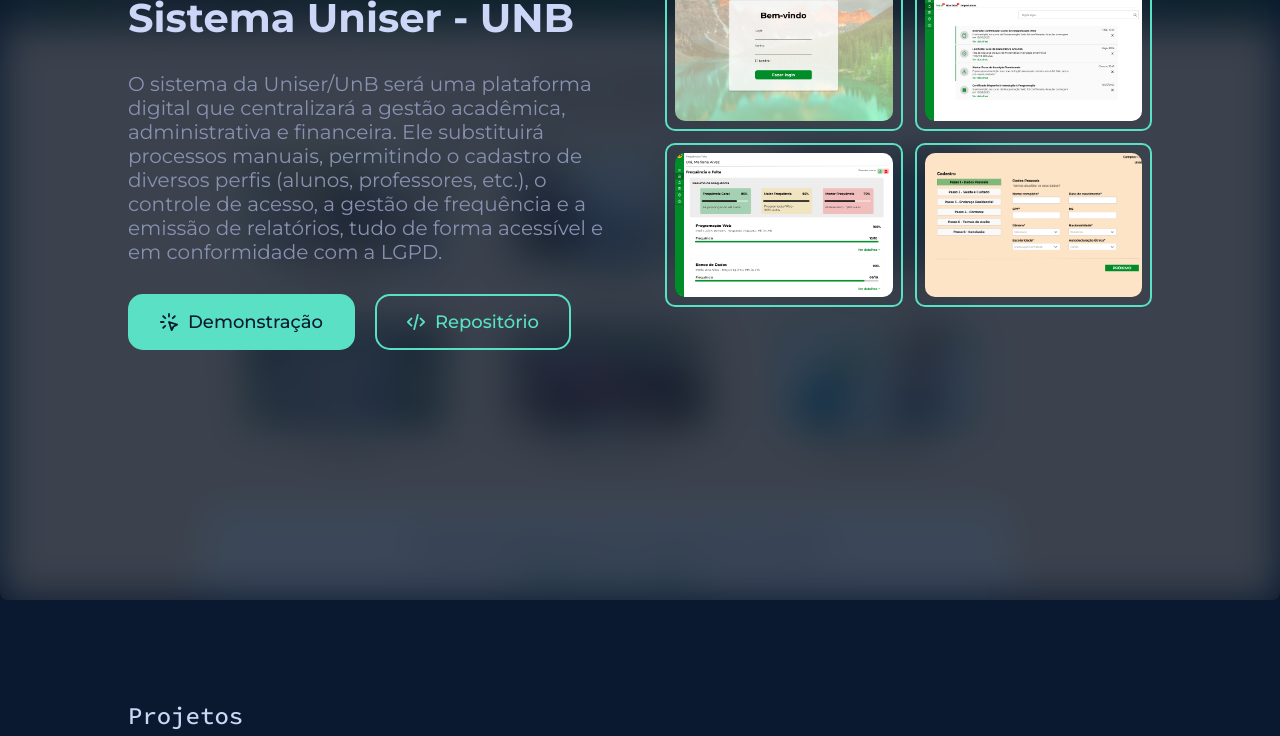
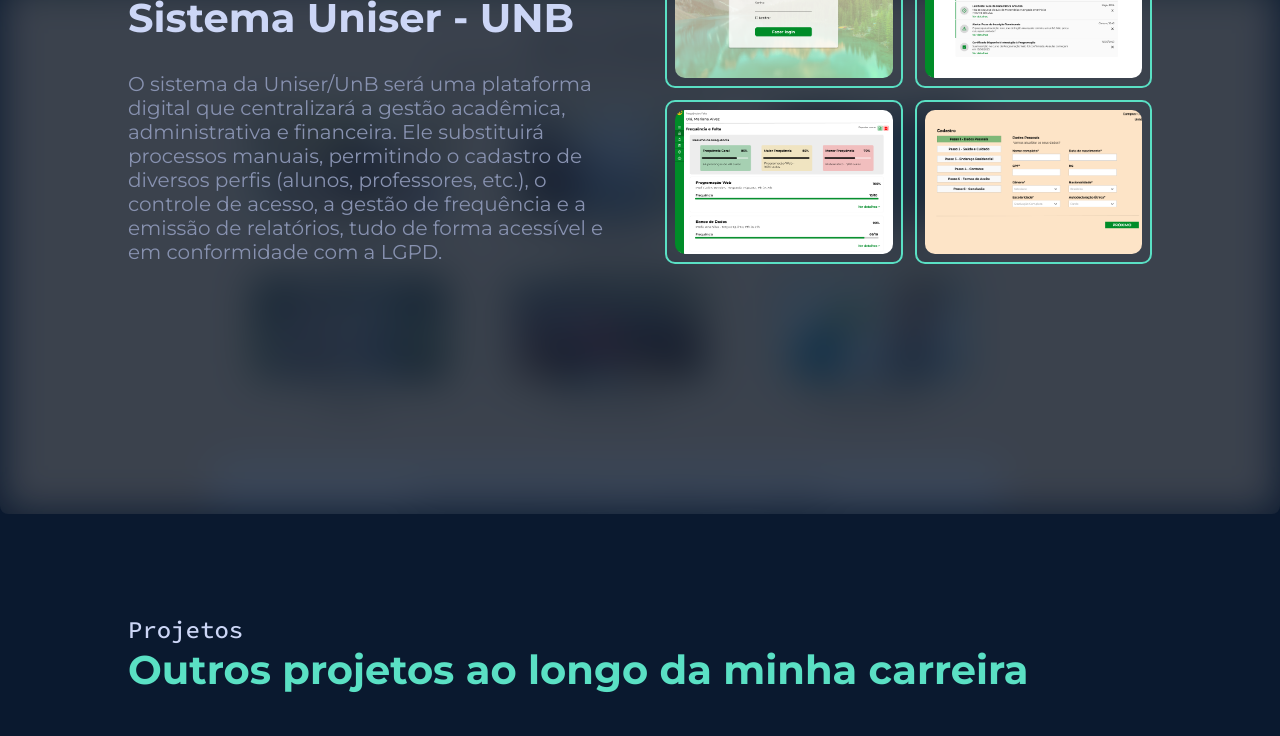
Before and after one commit to gustavonbarboza/portfolio-v2, a React (Create React App) app: page / in a window 1280 px wide. Shown: the part 2154-2890 px from the top of the page. Built offline with nearby package versions, Linux system fonts and the light colour scheme.

Commit message:
Comentado o botão do Projeto em Desenvolvimento pois por enquanto não vou usar ele

```diff
--- a/src/components/DevelopingProjectCard/index.js
+++ b/src/components/DevelopingProjectCard/index.js
@@ -5,7 +5,6 @@ import {
   CardContainer,
   ImageGrid,
   ProjectDetails,
-  Buttons,
   Image,
   ImageWrapper,
   Title,
@@ -14,7 +13,8 @@ import {
 } from './styles';
 import { Container } from '../Container';
 
-import ButtonProject from '../ButtonProject';
+// import { Button } from './styles';
+// import ButtonProject from '../ButtonProject';
 
 function DevelopingProjectCard() {
   const data = projectDevelopingData;
@@ -35,7 +35,7 @@ function DevelopingProjectCard() {
 
             <Title>{data.title}</Title>
             <Details>{data.details}</Details>
-            <Buttons>
+            {/* <Buttons>
               {data.links.map((link) => (
                 <ButtonProject
                   key={link.type}
@@ -43,7 +43,7 @@ function DevelopingProjectCard() {
                   href={link.url}
                 />
               ))}
-            </Buttons>
+            </Buttons> */}
           </ProjectDetails>
 
           <ImageGrid>
--- a/src/data/projectDevelopingData.js
+++ b/src/data/projectDevelopingData.js
@@ -9,10 +9,10 @@ export const projectDevelopingData = {
   title: 'Sistema Uniser - UNB ',
   details: 'O sistema da Uniser/UnB será uma plataforma digital que centralizará a gestão acadêmica, administrativa e financeira. Ele substituirá processos manuais, permitindo o cadastro de diversos perfis (alunos, professores, etc.), o controle de acesso, a gestão de frequência e a emissão de relatórios, tudo de forma acessível e em conformidade com a LGPD.',
   highlight: 'Em deselvimento',
-  links: [
-    { type: 'demostracao', url: 'https://www.google.com' },
-    { type: 'repositorio', url: 'https://github.com/seu-usuario/seu-repositorio' },
-  ],
+  // links: [
+  //   { type: 'demostracao', url: 'https://www.google.com' },
+  //   { type: 'repositorio', url: 'https://github.com/seu-usuario/seu-repositorio' },
+  // ],
   images: [
     screenshot1,
     screenshot2,
--- a/src/sections/Home/index.js
+++ b/src/sections/Home/index.js
@@ -20,10 +20,10 @@ function Home({ id }) {
         <Title>Full Stack Developer | UI UX</Title>
 
         <ButtonContainer>
-          <Button outline variant="primary" iconSrc={linkedinIcon} href="#">
+          <Button outline variant="primary" iconSrc={linkedinIcon} href="https://www.linkedin.com/in/gustavonbarboza/">
             Me envie uma conexão no LikedIn
           </Button>
-          <Button variant="secondary" iconSrc={resumeIcon} href="#">
+          <Button variant="secondary" iconSrc={resumeIcon} href="https://docs.google.com/document/d/1ZxSrhqrdSl1kaZ6OBtAcpYO4LkBO-k2RLvZEPZQNF0Q/export?format=pdf">
             Download do Currículo
           </Button>
         </ButtonContainer>
```
